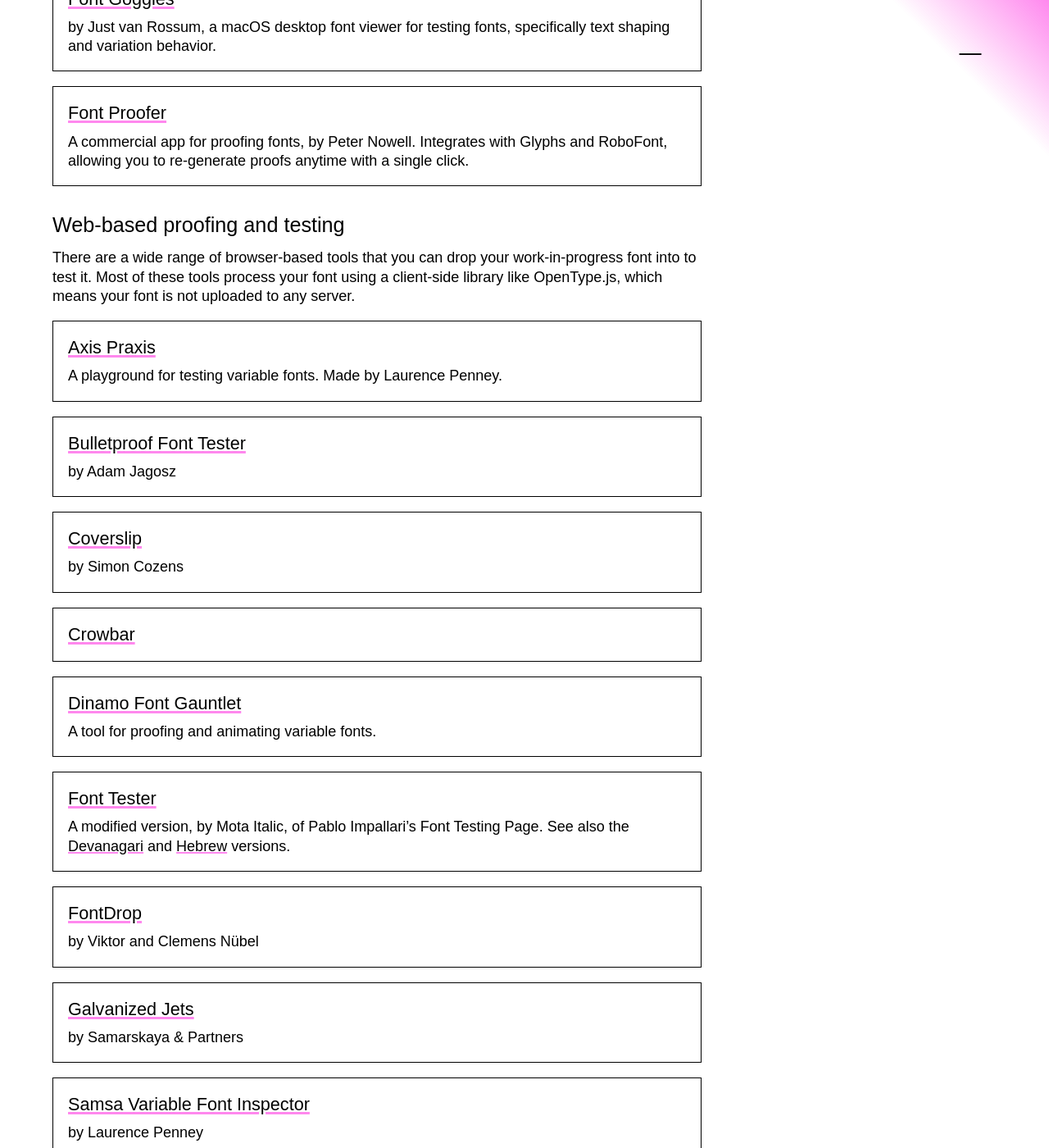
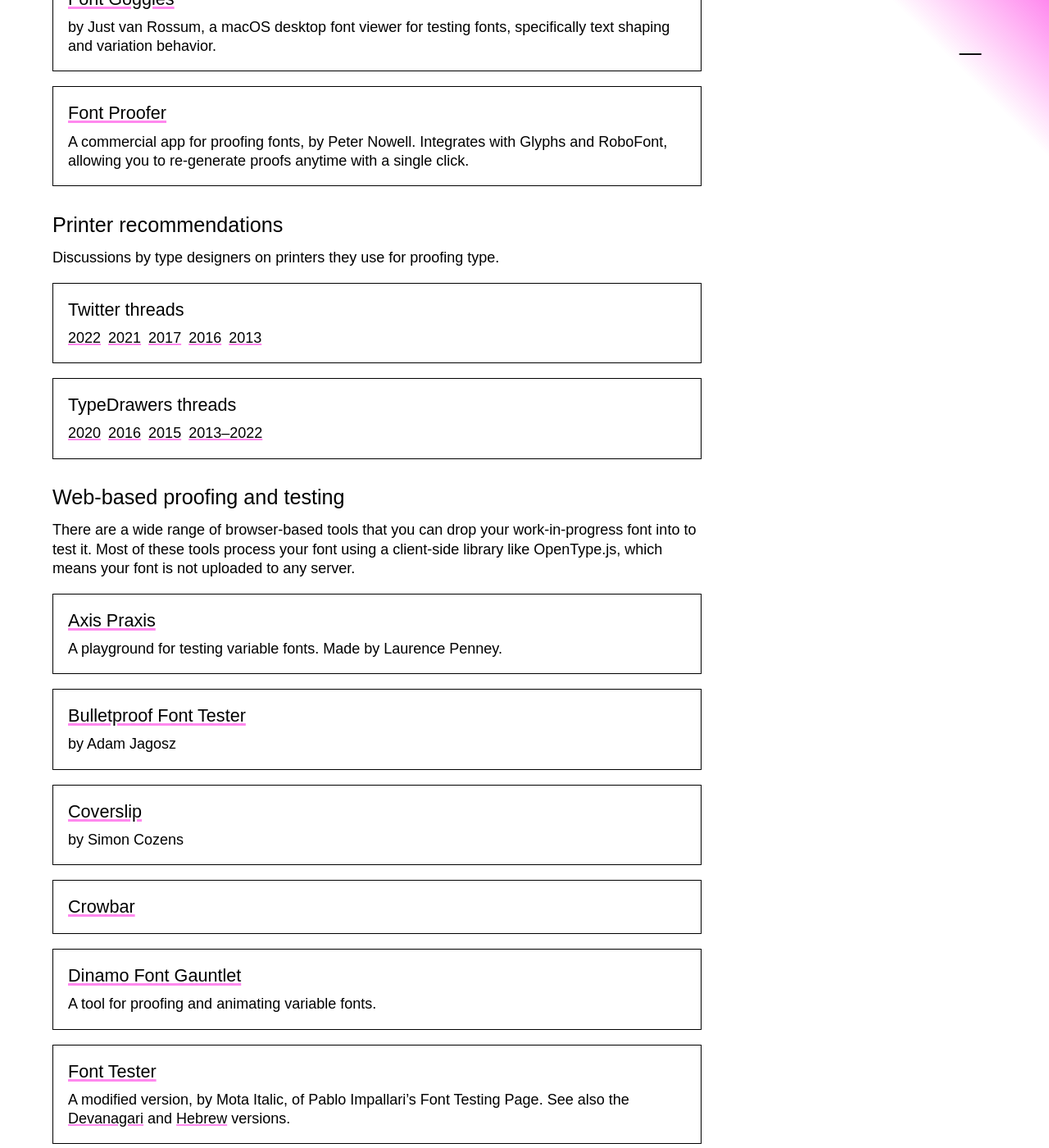
Before and after one commit to justinpenner/type-design-resources, a Jekyll site: the page built from index.md, in a window 1280 px wide and 1400 px high, scrolled down 18854 px. Shown: the whole window at 82% size. Built offline with Jekyll 4.4.1, drawn with Linux system fonts in a browser that asks for light colours; some web fonts are replaced.

Commit message:
Printer recommendations

```diff
--- a/_data/data.yaml
+++ b/_data/data.yaml
@@ -519,6 +519,34 @@
           - name: Font Proofer
             url: https://fontproofer.com/
             description: A commercial app for proofing fonts, by Peter Nowell. Integrates with Glyphs and RoboFont, allowing you to re-generate proofs anytime with a single click.
+      - name: Printer recommendations
+        description: Discussions by type designers on printers they use for proofing type.
+        items:
+          - name: Twitter threads
+            description:
+            links:
+              # - name: 2023
+              #   url: https://twitter.com/keyavadgama/status/1625959288643657730
+              - name: 2022
+                url: https://twitter.com/tulseytype/status/1533931491511656448
+              - name: 2021
+                url: https://twitter.com/mttymtt/status/1395395411830005766
+              - name: 2017
+                url: https://twitter.com/connordavenpo/status/881524083736940544
+              - name: 2016
+                url: https://twitter.com/rileycran/status/755086057599700992
+              - name: 2013
+                url: https://twitter.com/fostertype/status/306607673527382019
+          - name: TypeDrawers threads
+            links:
+              - name: 2020
+                url: https://typedrawers.com/discussion/3560/printer-for-proofing
+              - name: 2016
+                url: https://typedrawers.com/discussion/1917/not-too-expensive-printer-for-testing-font-printing
+              - name: 2015
+                url: https://typedrawers.com/discussion/896/printer-for-type-design-proofing
+              - name: 2013–2022
+                url: https://typedrawers.com/discussion/314/printer-recommendations-for-proofing/p1
       - name: Web-based proofing and testing
         description: There are a wide range of browser-based tools that you can drop your work-in-progress font into to test it. Most of these tools process your font using a client-side library like OpenType.js, which means your font is not uploaded to any server.
         items:
--- a/_includes/item.html
+++ b/_includes/item.html
@@ -1,5 +1,12 @@
 
-            <h4><a href="{{ item.url }}"{% if item.offline == true %} class="offline"{% elsif item.abandoned == true %} class="abandoned"{% endif %}>{{ item.name }}</a>{% if item.offline == true %} (offline){% elsif item.abandoned == true %} (abandoned){% endif %}</h4>
+            <h4>
+              <a{% if item.url %} href="{{ item.url }}"{% endif %}{% if item.offline == true %} class="offline"{% elsif item.abandoned == true %} class="abandoned"{% endif %}>{{ item.name }}</a>
+              {%- if item.offline == true %}
+              (offline)
+              {%- elsif item.abandoned == true %}
+              (abandoned)
+              {%- endif %}
+            </h4>
 
             {%- if item.description %}
 
--- a/css/styles.css
+++ b/css/styles.css
@@ -305,7 +305,7 @@
 h4 {
   font-size: 1.2em;
 }
-a {
+a[href] {
   text-decoration-line: underline;
   text-decoration-color: var(--signal);
   text-decoration-thickness: var(--underlineThickness);
```
